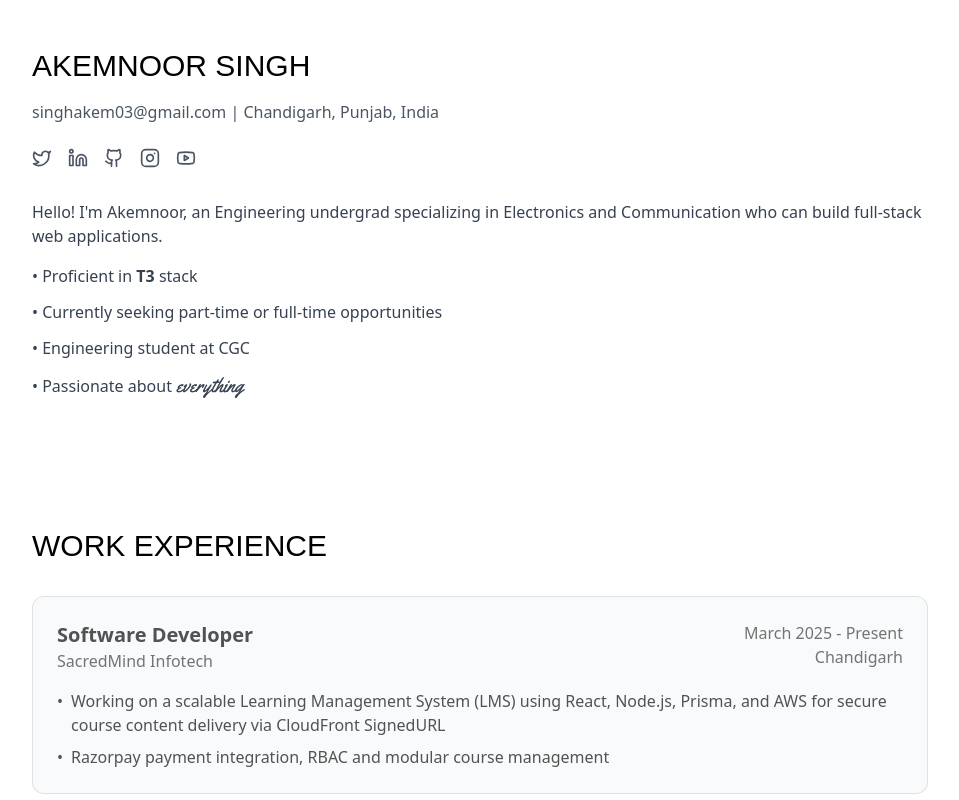
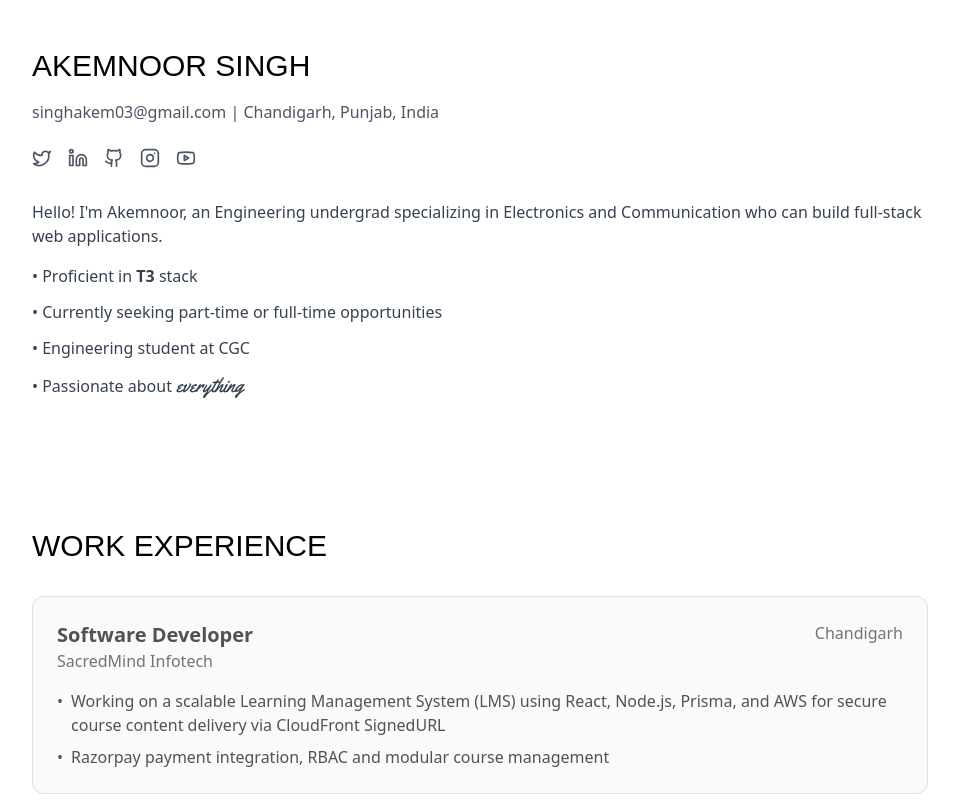
Before and after one commit to the-akemsingh/portfolio, a Next.js app: page / in a window 1280 px wide. Shown: the top 800 px of the page, without its empty margins (160-1119 px from the left). Built offline with nearby package versions, Linux system fonts and the light colour scheme; a web font is replaced by a local one.

Commit message:
Update workExperience.tsx

```diff
--- a/components/page/workExperience.tsx
+++ b/components/page/workExperience.tsx
@@ -15,7 +15,7 @@ const experiences: Experience[] = [
   {
     title: "Software Developer",
     company: "SacredMind Infotech",
-    period: "March 2025 - Present",
+    // period: "March 2025 - Present",
     location: "Chandigarh",
     responsibilities: [
       "Working on a scalable Learning Management System (LMS) using React, Node.js, Prisma, and AWS for secure course content delivery via CloudFront SignedURL",
```
